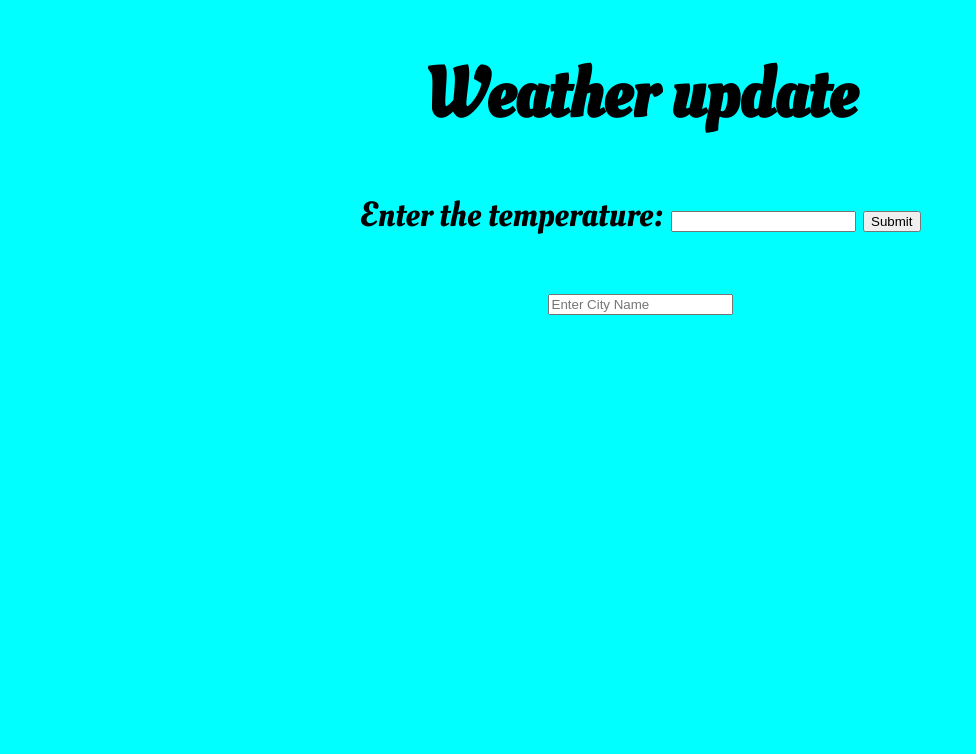
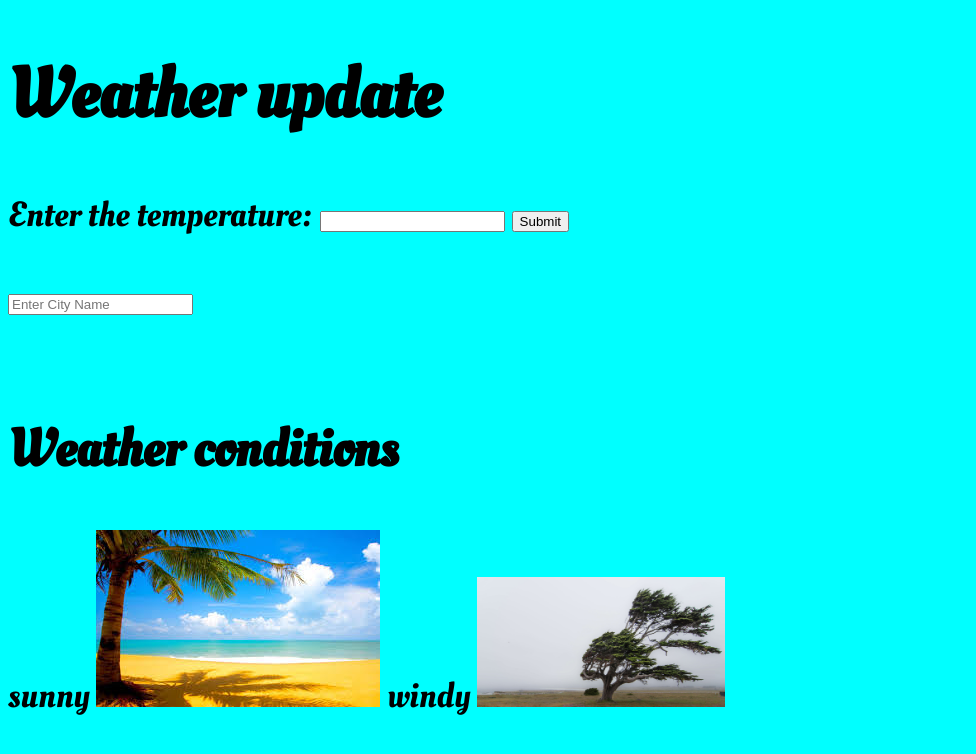
Before and after one commit to Lilitha27/weatherApp, a plain HTML site: page index.html in a window 1280 px wide. Shown: the whole page, without its empty margins (0-976 px from the left). Drawn offline with Linux system fonts and the light colour scheme.

Commit message:
update index.html

```diff
--- a/css/style.css
+++ b/css/style.css
@@ -1,5 +1,5 @@
 body{
-    text-align: center;
+    text-align: left;
    background-color: aqua;
     font-family: 'Oleo Script', Helvetica, sans-serif;
     font-size: 35px;
@@ -7,6 +7,16 @@ body{
 
 
 .container {
-    text-align: center;
+    text-align: left;
 
 }
+
+h2 {
+    text-align: left;
+}
+ p {
+     text-align: left;
+ }
+img {
+    text-align: right;
+}
--- a/index.html
+++ b/index.html
@@ -45,6 +45,14 @@
         </main>
 
       </div>
+<h2>Weather conditions</h2>
+    <p>
+    sunny
+          <img src='images/sunny.jpg' alt='summer'>
+
+    windy
+        <img src='images/windy.jpg' alt='wind', height='130'>
+     </p>
       <script src="js/weather.js"></script>
       <script src="js/main.js"></script>
 
```
Also changed, not shown: images/rainy.jpg (added), images/snow.jpg (added).
